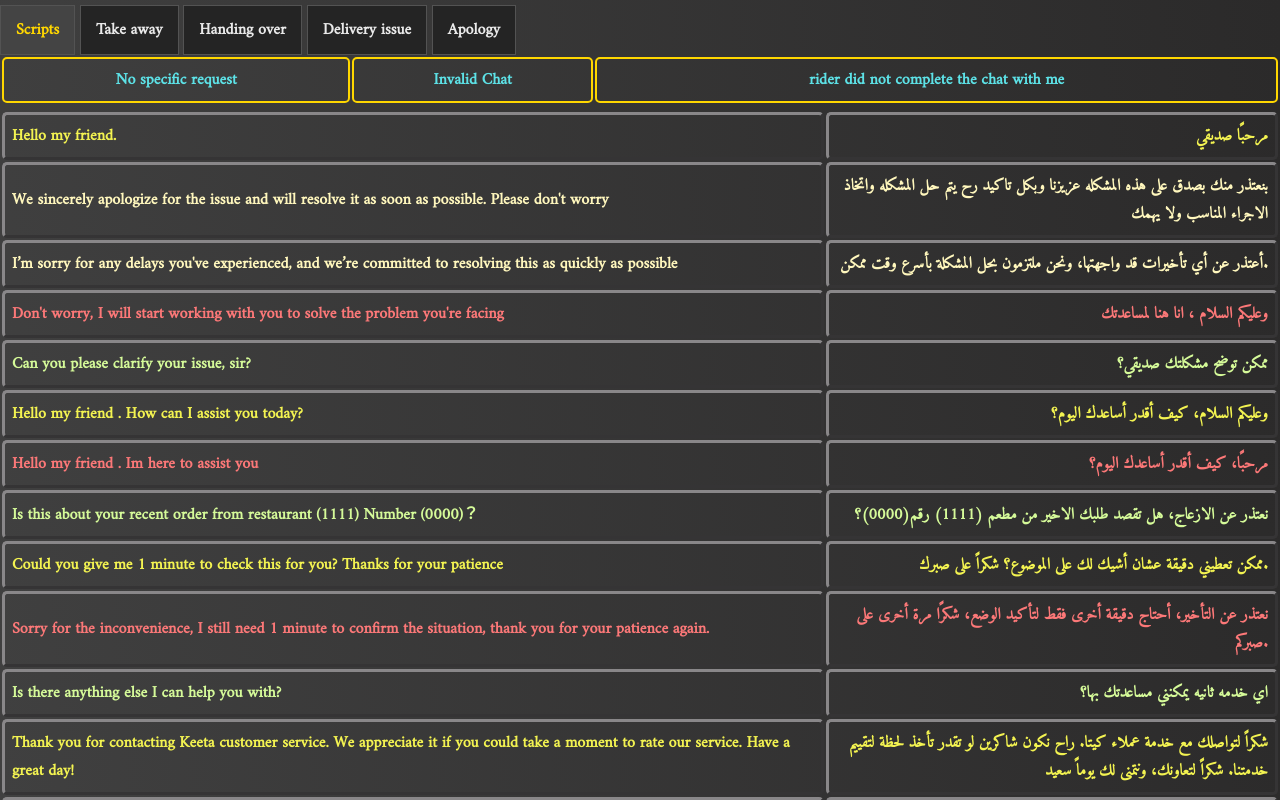
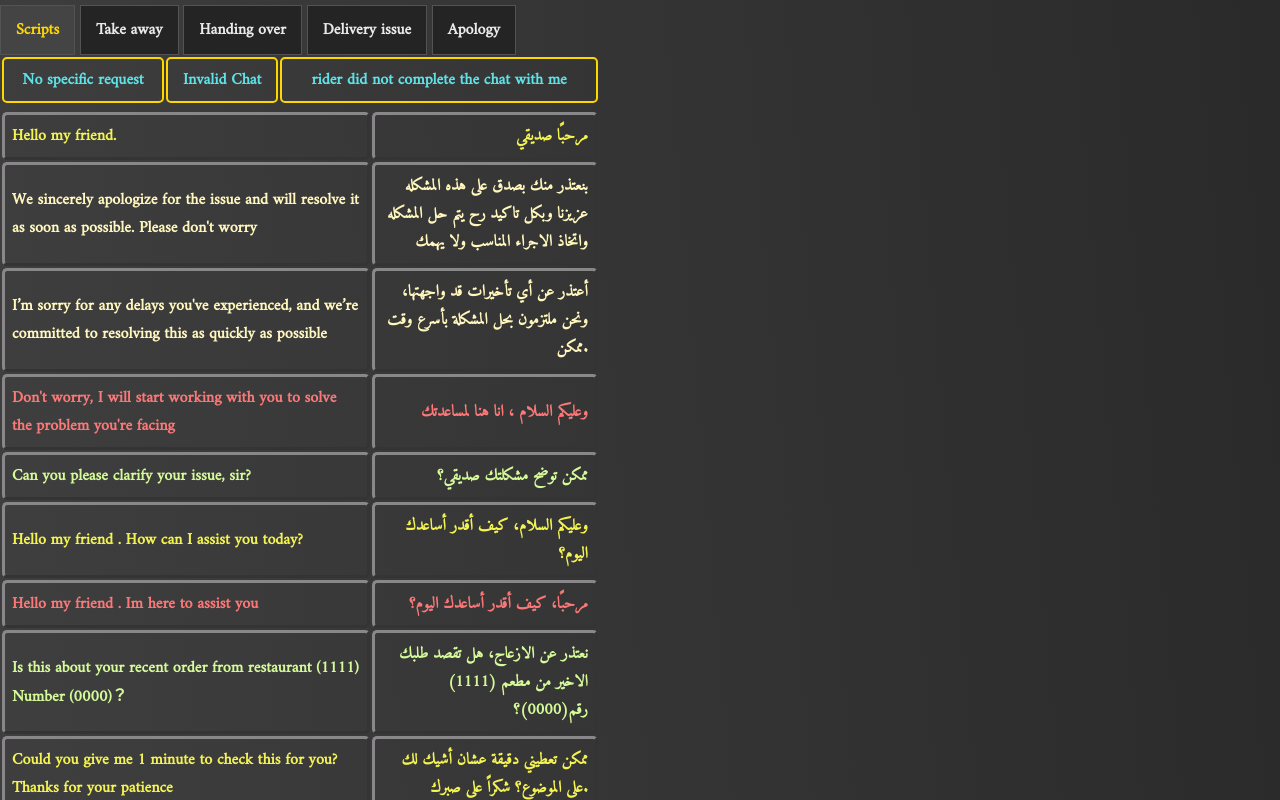
Before and after one commit to Yamen-ma/Keeta, a plain HTML site: page index.html in a window 1280 px wide. Shown: the top 800 px of the page. Drawn offline with Linux system fonts and the light colour scheme.

Commit message:
Update index.html

```diff
--- a/index.html
+++ b/index.html
@@ -17,6 +17,9 @@ background: linear-gradient(265deg, rgba(43, 42, 42, 1) 0%, rgba(66, 66, 66, 1)
             margin: 0;
             padding: 0;
             text-align: left;
+        }
+        .max-width{
+            max-width:600px;
         }
         .ar{
             text-align: right !important;
@@ -131,6 +134,7 @@ background: linear-gradient(273deg, rgba(34, 195, 39, 0.38) 0%, rgba(83, 253, 45
     </style>
 </head>
 <body>
+    <div class="max-width">
     <div class="tab-container">
         <div class="tab active" onclick="showContent(0)">Scripts</div>
         <div class="tab" onclick="showContent(1)">Take away</div>
@@ -1015,6 +1019,7 @@ background: linear-gradient(273deg, rgba(34, 195, 39, 0.38) 0%, rgba(83, 253, 45
      </div>
     <div class="copied" id="copiedMessage"></div>
     <div class="copied" id="copiedMessage"></div>
+        </div>
  <script>
         // Disable right-click on the entire page
         document.addEventListener('contextmenu', function(event) {
```
